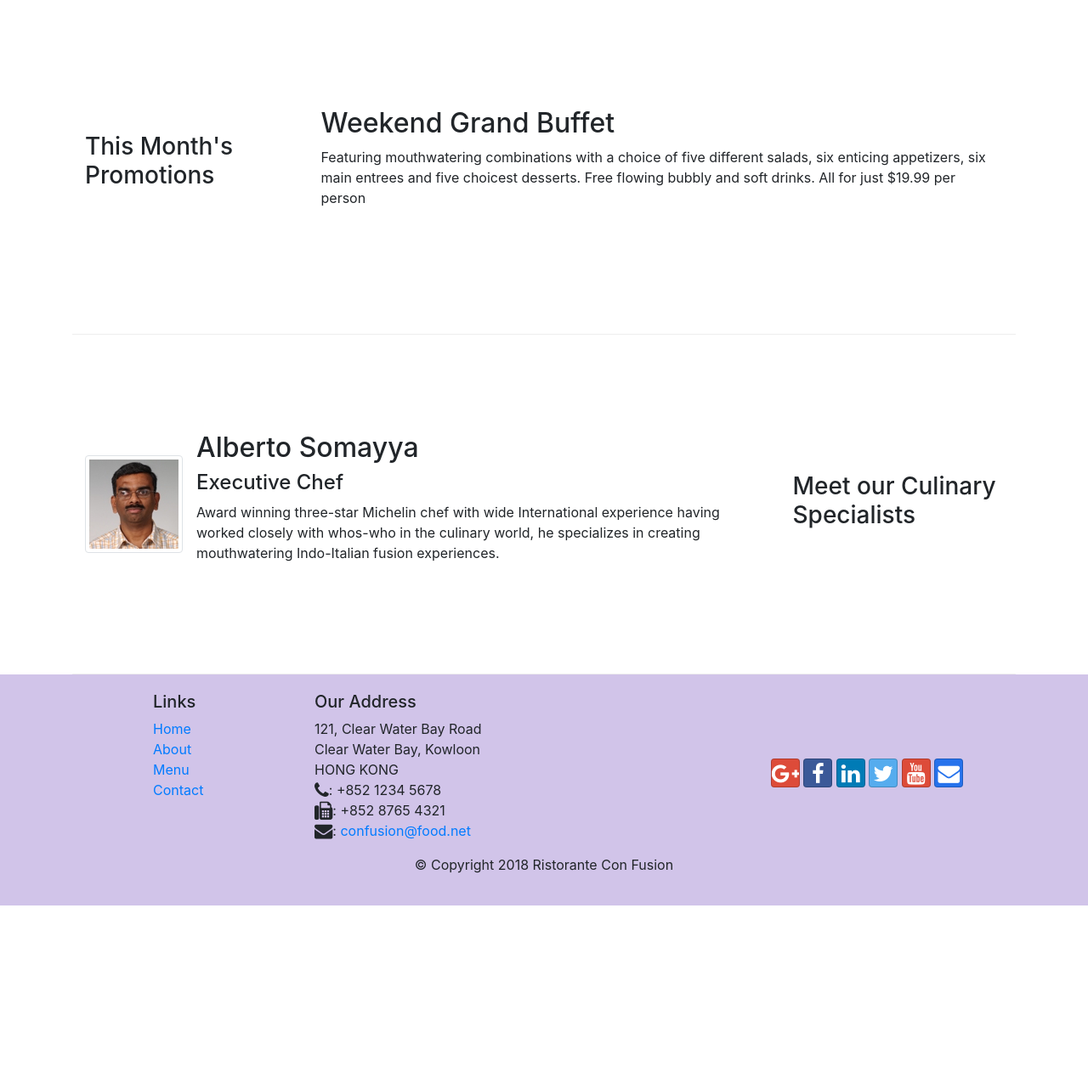
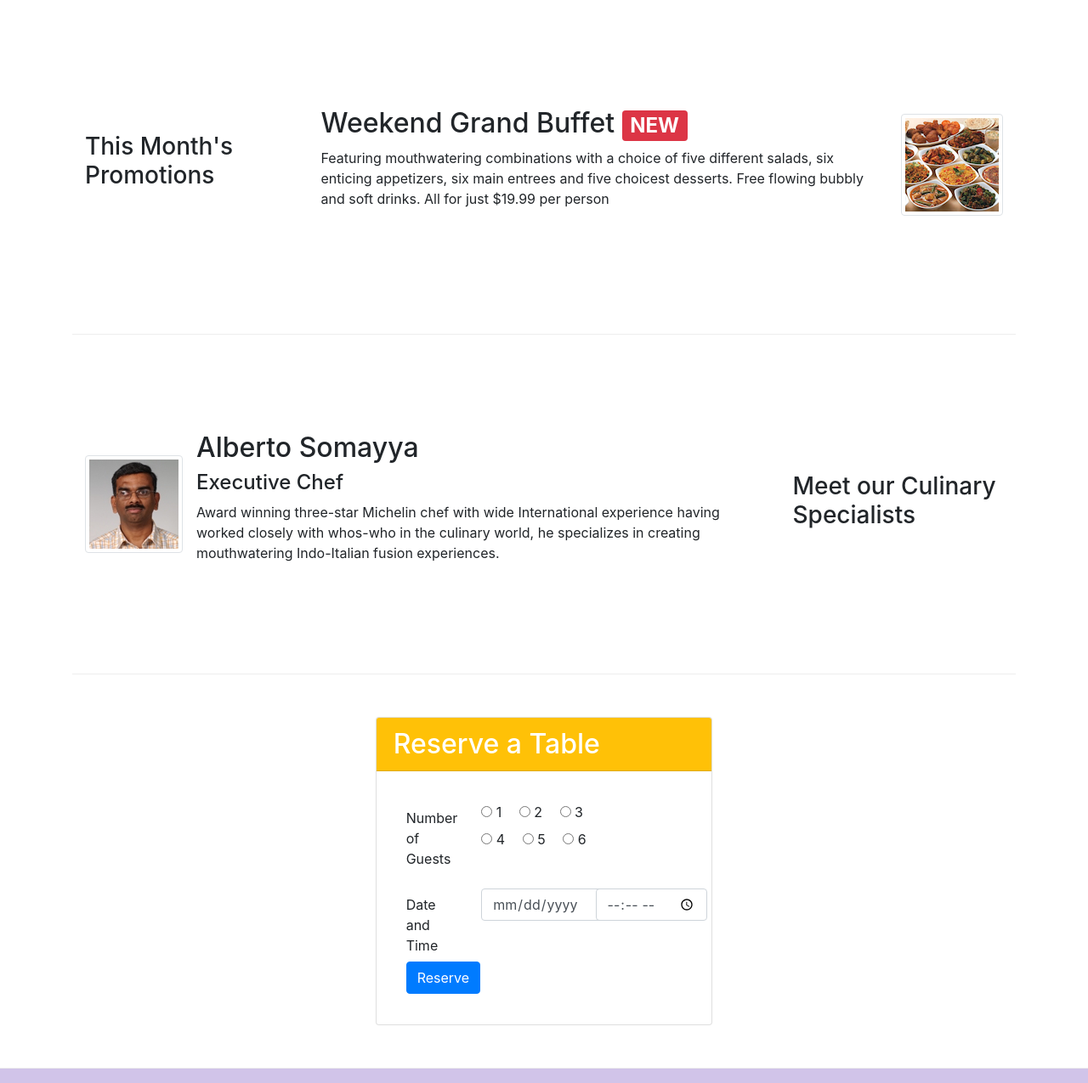
Before and after one commit to eternalAbyss/Web-Development, a website: page Coursera/Week2-exercise/index.html in a window 1280 px wide. Shown: the part 740-2015 px from the top of the page at 85% size. Before the commit the page ends 1806 px from the top, so only its background shows below. Drawn offline with nearby package versions, Linux system fonts and the light colour scheme.

Commit message:
week 2 assignment

```diff
--- a/Coursera/Week2-exercise/index.html
+++ b/Coursera/Week2-exercise/index.html
@@ -42,8 +42,11 @@
                         experience. Our lipsmacking creations will tickle your culinary senses!
                     </p>
                 </div>
-                <div class="col-12 col-sm align-self-center">
+                <div class="col-12 col-sm-3 align-self-center">
                     <img src="./img/logo.png" alt="logo" class="img-fluid">
+                </div>
+                <div class="col-12 col-sm-3 align-self-center">
+                    <a role="button" href="#reserveATable" class="btn btn-block btn-warning">  Reserve Table</a>
                 </div>
             </div>
         </div>
@@ -77,14 +80,19 @@
                 <h3>This Month's Promotions</h3>
             </div>
             <div class="col col-sm col-md">
-                <h2>
-                    Weekend Grand Buffet
-                </h2>
-                <p>
-                    Featuring mouthwatering combinations with a choice of five different salads,
-                    six enticing appetizers, six main entrees and five choicest desserts. Free
-                    flowing bubbly and soft drinks. All for just $19.99 per person
-                </p>
+                <div class="media">
+                    <img src="./img/buffet.png" alt="Buffet" class="d-flex ml-3 img-thumbnail align-self-center order-last">
+                    <div class="media-body">
+                        <h2 class="mt-0">
+                            Weekend Grand Buffet <span class="badge badge-danger">NEW</span>
+                        </h2>
+                        <p class="d-none d-sm-block">
+                            Featuring mouthwatering combinations with a choice of five different salads,
+                            six enticing appetizers, six main entrees and five choicest desserts. Free
+                            flowing bubbly and soft drinks. All for just $19.99 per person
+                        </p>
+                    </div>
+                </div>
             </div>
         </div>
 
@@ -98,9 +106,57 @@
                     <div class="media-body">
                         <h2 class="mt-0">Alberto Somayya</h2>
                         <h4>Executive Chef</h4>
-                        <p>Award winning three-star Michelin chef with wide International experience having worked closely with whos-who in the culinary world, he specializes in creating mouthwatering Indo-Italian fusion experiences. </p>
+                        <p class="d-none d-sm-block">Award winning three-star Michelin chef with wide International
+                            experience having worked closely with whos-who in the culinary world, he specializes in
+                            creating mouthwatering Indo-Italian fusion experiences. </p>
                     </div>
                 </div>
+            </div>
+        </div>
+    </div>
+
+
+    <div class="row row-content">
+        <div class="col-md-4 col-12 offset-md-4">
+            <div class="card">
+                <form action="" class="container" id="reserveATable">
+                    <div class="form-group row">
+                        <h2 class="card-header col-12 bg-warning text-white">Reserve a Table</h2>
+                    </div>
+                    <div class="card-body">
+                        <div class="row form-group">
+                            <div class="col-12 col-md-3">
+                                 <label for="guests" class="col-form-label">Number of Guests</label>
+                            </div>
+                            <div class="col-12 col-md-7">
+                                <label for="guestcount" class="radio-inline mr-3"><input type="radio" name="guestcount"> 1 </label>
+                                <label for="guestcount" class="radio-inline mr-3"><input type="radio" name="guestcount"> 2 </label>
+                                <label for="guestcount" class="radio-inline mr-3"><input type="radio" name="guestcount"> 3 </label>
+                                <label for="guestcount" class="radio-inline mr-3"><input type="radio" name="guestcount"> 4 </label>
+                                <label for="guestcount" class="radio-inline mr-3"><input type="radio" name="guestcount"> 5 </label>
+                                <label for="guestcount" class="radio-inline mr-3"><input type="radio" name="guestcount"> 6 </label>
+                            </div>
+                        </div>
+                        <div class="row form-group">
+                            <div class="col-12 col-md-3">
+                                <label for="dateTime" class="col-form-label"> Date and Time </label>
+                            </div>
+                            <div class="col-12 col-md-4">
+                                <label for="date" class="">
+                                    <input type="date" name="date" Placeholder="Date" class="form-control">
+                                </label>
+                            </div>
+                            <div class="col-12 col-md-4">
+                                <label for="time" class="ml-3">
+                                    <input type="time" name="time" Placeholder="Time" class="form-control">
+                                </label>
+                            </div>
+                            <div class="col-12">
+                                <button type="submit" class="btn btn-primary"> Reserve </button>
+                            </div>
+                        </div>
+                    </div>
+                </form>
             </div>
         </div>
     </div>
```
